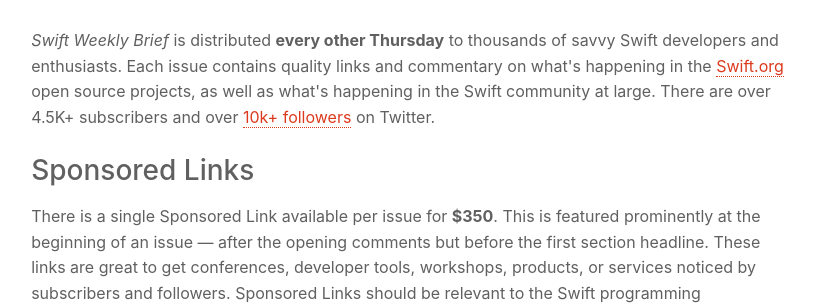
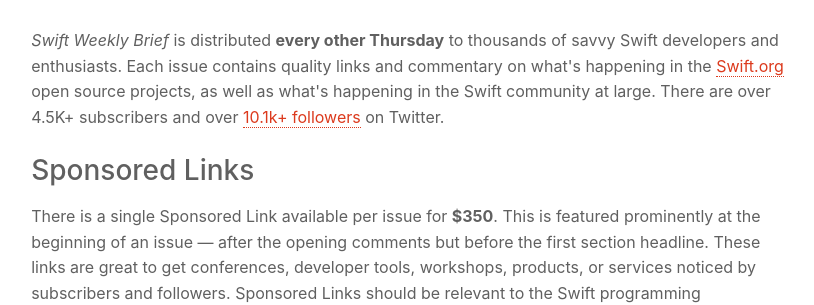
Before and after one commit to SwiftWeekly/swiftweekly.github.io, a Jekyll site: the page built from sponsorship.md, in a window 1280 px wide. Shown: the part 412-717 px from the top of the page, without its empty margins (228-1042 px from the left). Built offline with Jekyll 4.4.1, drawn with Linux system fonts in a browser that asks for light colours.

Commit message:
Update sponsorship.md

```diff
--- a/sponsorship.md
+++ b/sponsorship.md
@@ -13,7 +13,7 @@
 <i>Swift Weekly Brief</i> is distributed <b>every other Thursday</b> to thousands of savvy Swift developers and enthusiasts.
 Each issue contains quality links and commentary on what's happening in the <a href="https://swift.org">Swift.org</a> open source projects,
 as well as what's happening in the Swift community at large.
-There are over 4.5K+ subscribers and over <a href="{{ site.links.twitter }}">10k+ followers</a> on Twitter.
+There are over 4.5K+ subscribers and over <a href="{{ site.links.twitter }}">10.1k+ followers</a> on Twitter.
 </p>
 
 <h3>Sponsored Links</h3>
```
